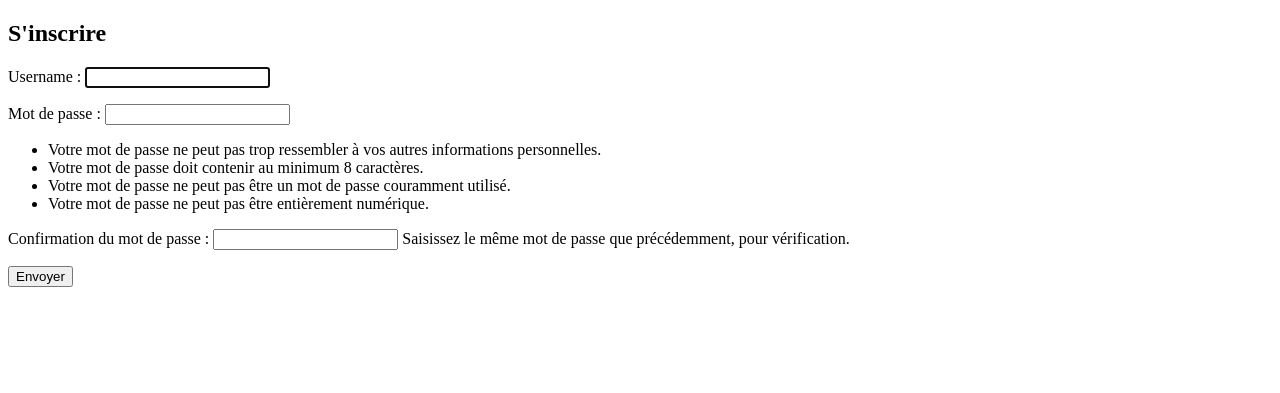
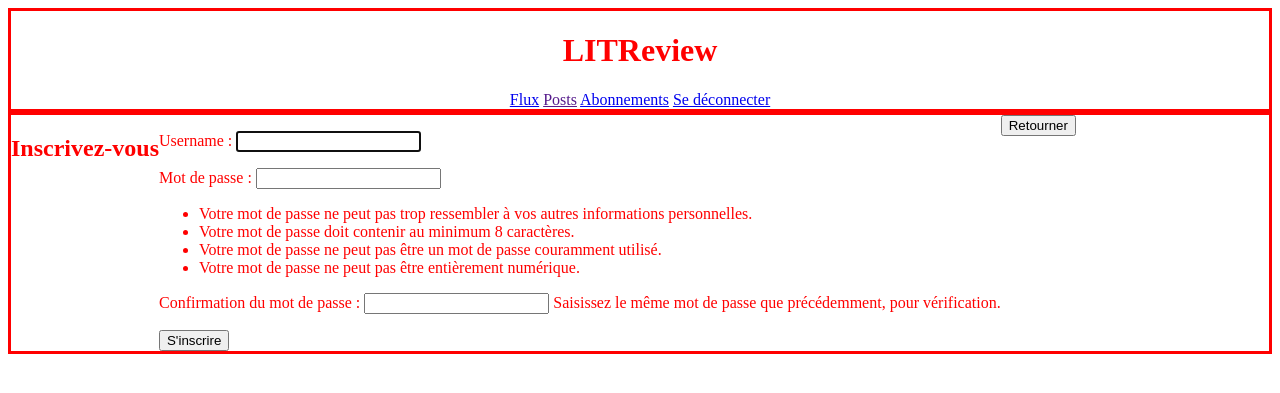
Before and after one commit to vpich/P9_Developpez_une_application_web_en_utilisant_django, a Django app: page /signup/ in a window 1280 px wide. Shown: the top 393 px of the page. Run offline with Django 4.2, Linux system fonts and the light colour scheme.

Commit message:
Ajout de fichiers pour utiliser Sass + début de mise en forme pour correspondre au wireframe du projet

```diff
--- /dev/null
+++ b/litreview/authentication/static/authentication/style.css
@@ -0,0 +1,15 @@
+body {
+  color: red;
+}
+
+header {
+  border: solid;
+  text-align: center;
+}
+
+#main-container {
+  display: flex;
+  border: solid;
+}
+
+/*# sourceMappingURL=style.css.map */
--- a/litreview/authentication/templates/authentication/signup.html
+++ b/litreview/authentication/templates/authentication/signup.html
@@ -1,15 +1,18 @@
-<!DOCTYPE html>
-<html lang="fr">
-<head>
-    <meta charset="UTF-8">
-    <title>Title</title>
-</head>
-<body>
-  <h2>S'inscrire</h2>
+{% extends "base.html" %}
+{% load static %}
+
+{% block style %}
+  <link rel="stylesheet" href="{% static 'authentication/style.css' %}" />
+{% endblock %}
+
+{% block content %}
+  <h2>Inscrivez-vous</h2>
   <form method="post">
     {% csrf_token %}
     {{ form.as_p }}
-    <button type="submit">Envoyer</button>
+    <button type="submit">S'inscrire</button>
   </form>
-</body>
-</html>
+    <a href="{% url 'login' %}">
+        <button>Retourner</button>
+    </a>
+{% endblock %}
--- a/litreview/authentication/views.py
+++ b/litreview/authentication/views.py
@@ -3,15 +3,18 @@ from django.contrib.auth import login, authenticate, logout
 from django.views import View
 from django.contrib import messages
 
-from . import forms
+from . import forms, models
 
 
 class LoginPageView(View):
     form = forms.LoginForm
     template_name = "authentication/login.html"
+    users = models.User.objects.all()
 
     def get(self, request):
         form = self.form()
+        if request.user in self.users:
+            return redirect("home")
         return render(request,
                       self.template_name,
                       {"form": form})
--- a/litreview/litreview/settings.py
+++ b/litreview/litreview/settings.py
@@ -56,7 +56,9 @@ ROOT_URLCONF = 'litreview.urls'
 TEMPLATES = [
     {
         'BACKEND': 'django.template.backends.django.DjangoTemplates',
-        'DIRS': [],
+        'DIRS': [
+            BASE_DIR.joinpath('templates'),
+        ],
         'APP_DIRS': True,
         'OPTIONS': {
             'context_processors': [
--- /dev/null
+++ b/litreview/templates/base.html
@@ -0,0 +1,28 @@
+<!DOCTYPE html>
+<html lang="fr">
+<head>
+    <meta charset="UTF-8">
+    <title>LITReview</title>
+    {% block style %}
+    {% endblock %}
+</head>
+
+<body>
+  <header>
+    <h1>LITReview</h1>
+      <nav>
+          <a href="{% url 'home' %}">Flux</a>
+          <a href="">Posts</a>
+          <a href="{% url 'followed-users' %}">Abonnements</a>
+          <a href="{% url 'logout' %}">Se déconnecter</a>
+      </nav>
+  </header>
+
+
+
+    <div id="main-container">
+        {% block content %}
+        {% endblock %}
+    </div>
+</body>
+</html>
--- /dev/null
+++ b/sass/main.scss
@@ -0,0 +1,13 @@
+body{
+    color: red;
+}
+
+header {
+    border: solid;
+    text-align: center;
+}
+
+#main-container {
+    display: flex;
+    border: solid;
+}
```
Also changed, not shown: litreview/authentication/templates/authentication/login.html (+21 -11 lines), litreview/review/templates/review/home.html (+15 -13 lines), package.json (added, +19 -0 lines), litreview/db.sqlite3, 1 other file.
